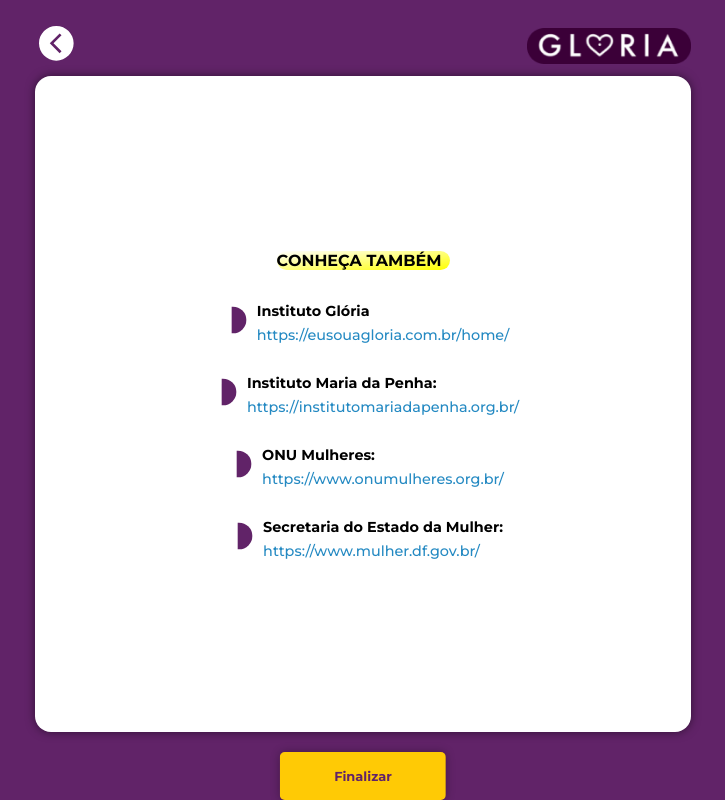
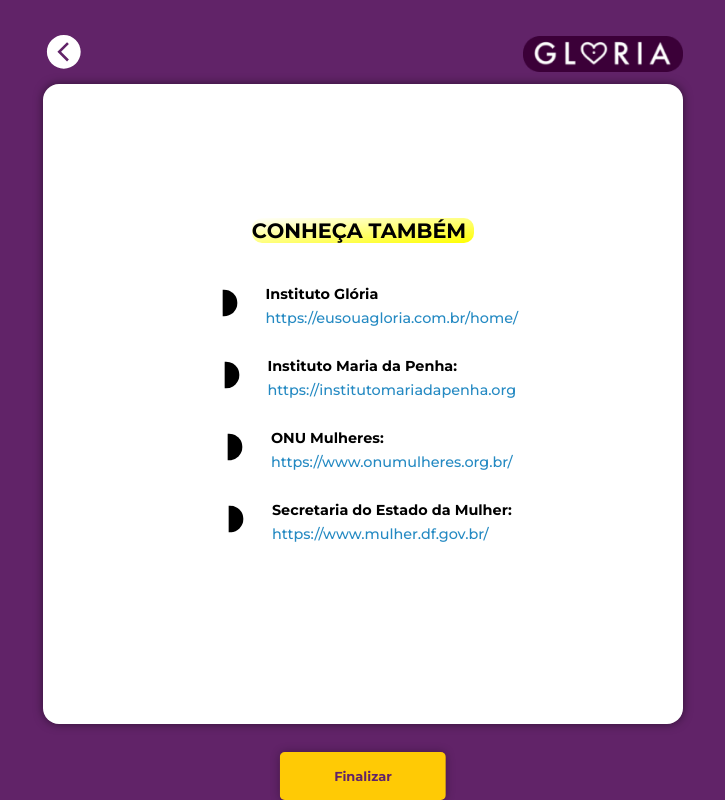
Before and after one commit to anajbsouza/Mapa-da-Violencia, a React (Vite) app in the folder frontend/: page /know-more in a window 1280 px wide. Shown: the whole page, without its empty margins (277-1002 px from the left). Built offline with nearby package versions, Linux system fonts and the light colour scheme.

Commit message:
feat: desktop know-more responsivity

```diff
--- a/frontend/src/pages/KnowMorePage.tsx
+++ b/frontend/src/pages/KnowMorePage.tsx
@@ -34,7 +34,7 @@ const KnowMorePage = () => {
 
                         <div>
                             <p>Instituto Maria da Penha:</p>
-                            <a href="https://institutomariadapenha.org.br/">https://institutomariadapenha.org.br/</a>
+                            <a href="https://institutomariadapenha.org.br/">https://institutomariadapenha.org</a>
                         </div>
                     </section>
 
--- a/frontend/src/styles/KnowMorePage.css
+++ b/frontend/src/styles/KnowMorePage.css
@@ -1,29 +1,24 @@
-main{
-    padding: 8px;
-} /*Cascata do main geral de 24px*/
-
 .main-knowmore {
     display: flex;
     flex-direction: column;
 }
 
-.title-know-more{
+.title-know-more {
     text-align: center;
     font-size: 1em;
     color: black;
     margin: 2em 0;
 }
-.background{
+.background {
     background-image: linear-gradient(to bottom right, white, yellow);
     border-radius: 10px;
     padding-right: 8px;
 }
 
-.link-items{
+.link-items {
     display: flex;
     margin-bottom: 24px;
-    flex-direction: row;
-
+    /* flex-direction: row; */
 }
 
 .link-items p {
@@ -40,22 +35,15 @@ main{
 
 .custom-circle-icon{
     font-size: 2em;
-    margin-right: 8px;
+    margin-right: 2vw;
 }
 
-.custom-circle-icon:nth-of-type(1){
-    color: #612368;
-}
+@media screen and (min-width: 1000px) {
+    .title-know-more {
+        font-size: 1.3rem;
+        margin-top: -2vh;
+    }
 
-.custom-circle-icon:nth-of-type(2){
-    color: #F2E744;
-}
-
-.custom-circle-icon:nth-of-type(3){
-    color: #BC88BC;
-}
-
-@media screen and (max-width: 1000px) {
     .all-links {
         margin-top: 18vh;
     }
```
